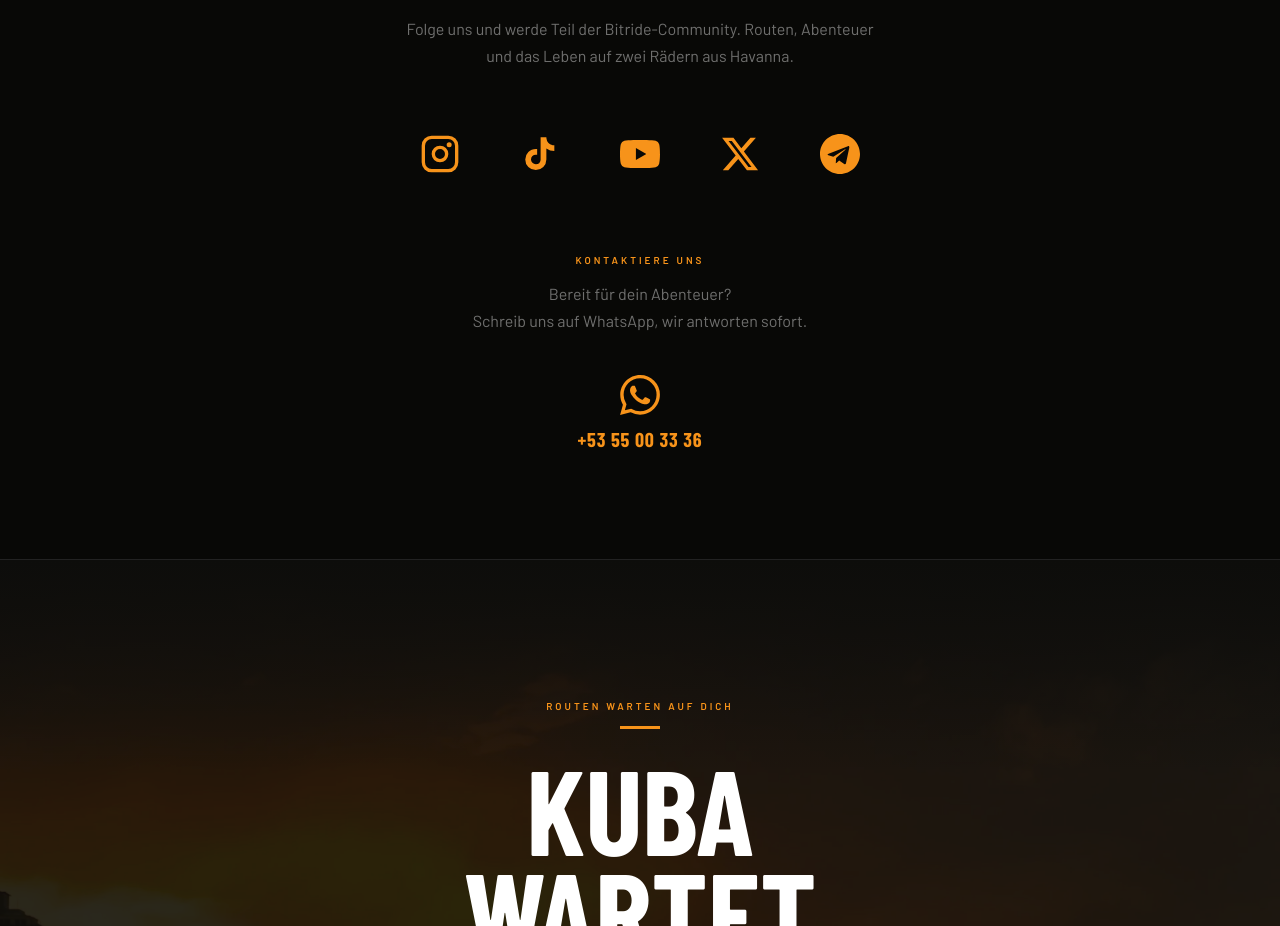
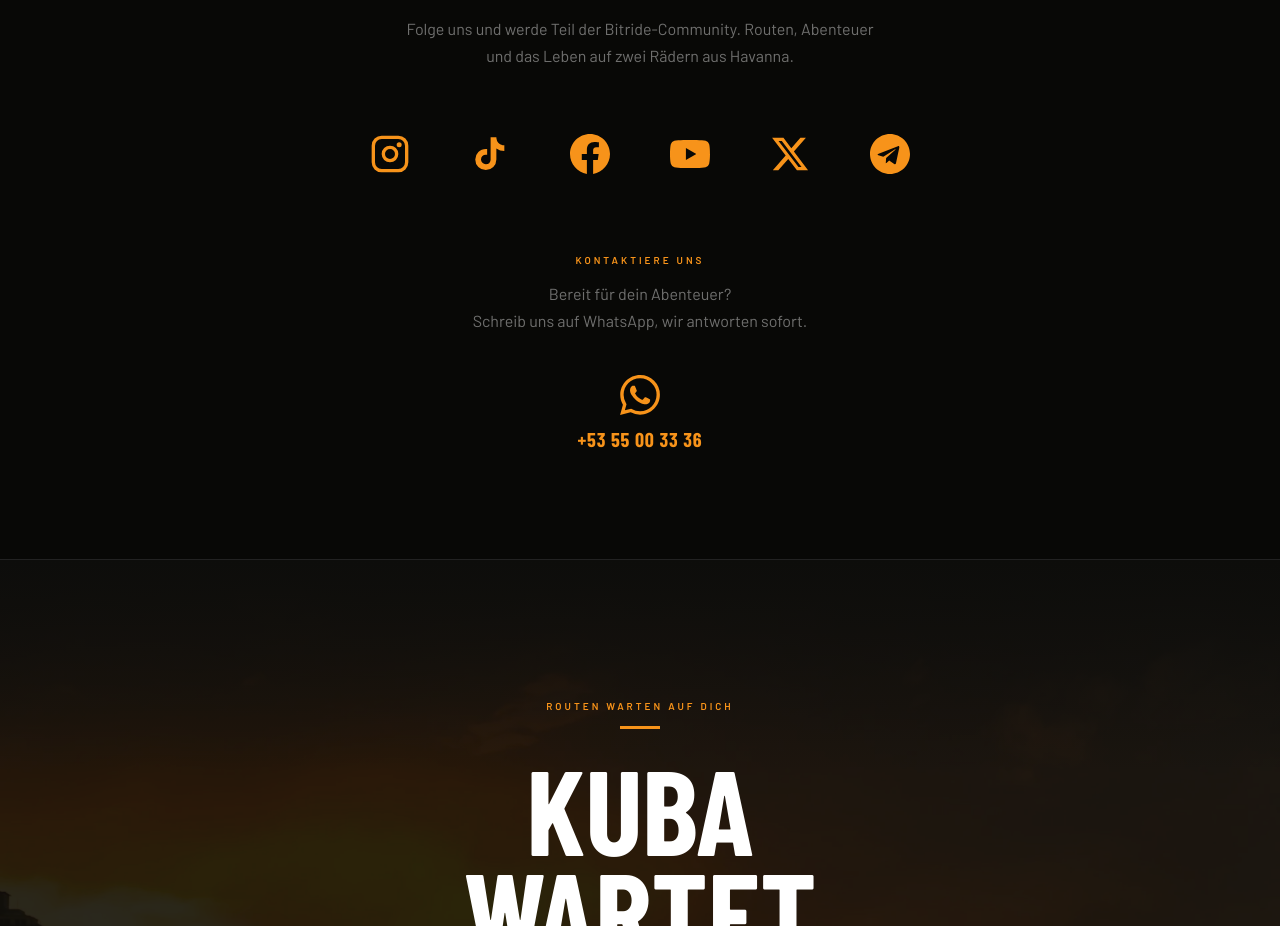
Before and after one commit to Forte11Cuba/bitride, a plain HTML site: page de/index.html in a window 1280 px wide. Shown: the part 8146-9072 px from the top of the page. Drawn offline with nearby package versions, Linux system fonts and the light colour scheme; a web font is replaced by a local one.

Commit message:
feat(rrss): añade Facebook

```diff
--- a/de/index.html
+++ b/de/index.html
@@ -2027,6 +2027,14 @@
          onmouseover="this.style.transform='translateY(-4px)'; this.style.opacity='0.85'"
          onmouseout="this.style.transform='translateY(0)'; this.style.opacity='1'">
         <svg width="40" height="40" viewBox="0 0 24 24" fill="var(--accent)"><path d="M19.59 6.69a4.83 4.83 0 01-3.77-4.25V2h-3.45v13.67a2.89 2.89 0 01-2.88 2.5 2.89 2.89 0 01-2.89-2.89 2.89 2.89 0 012.89-2.89c.28 0 .54.04.79.1V9.01a6.33 6.33 0 00-.79-.05 6.34 6.34 0 00-6.34 6.34 6.34 6.34 0 006.34 6.34 6.34 6.34 0 006.33-6.34V8.69a8.18 8.18 0 004.78 1.52V6.76a4.84 4.84 0 01-1.01-.07z"/></svg>
+      </a>
+
+      <!-- Facebook -->
+      <a href="https://www.facebook.com/profile.php?id=61591679190865" target="_blank" rel="noopener" aria-label="Facebook"
+         style="padding:8px; text-decoration:none; display:flex; flex-direction:column; align-items:center; transition:transform 0.25s, opacity 0.25s;"
+         onmouseover="this.style.transform='translateY(-4px)'; this.style.opacity='0.85'"
+         onmouseout="this.style.transform='translateY(0)'; this.style.opacity='1'">
+        <svg width="40" height="40" viewBox="0 0 24 24" fill="var(--accent)"><path d="M24 12.073c0-6.627-5.373-12-12-12s-12 5.373-12 12c0 5.99 4.388 10.954 10.125 11.854v-8.385H7.078v-3.47h3.047V9.43c0-3.007 1.792-4.669 4.533-4.669 1.312 0 2.686.235 2.686.235v2.953H15.83c-1.491 0-1.956.925-1.956 1.874v2.25h3.328l-.532 3.47h-2.796v8.385C19.612 23.027 24 18.062 24 12.073z"/></svg>
       </a>
 
       <!-- YouTube -->
```
Also changed, not shown: en/index.html (+8 -0 lines), fr/index.html (+8 -0 lines), index.html (+8 -0 lines), it/index.html (+8 -0 lines).
